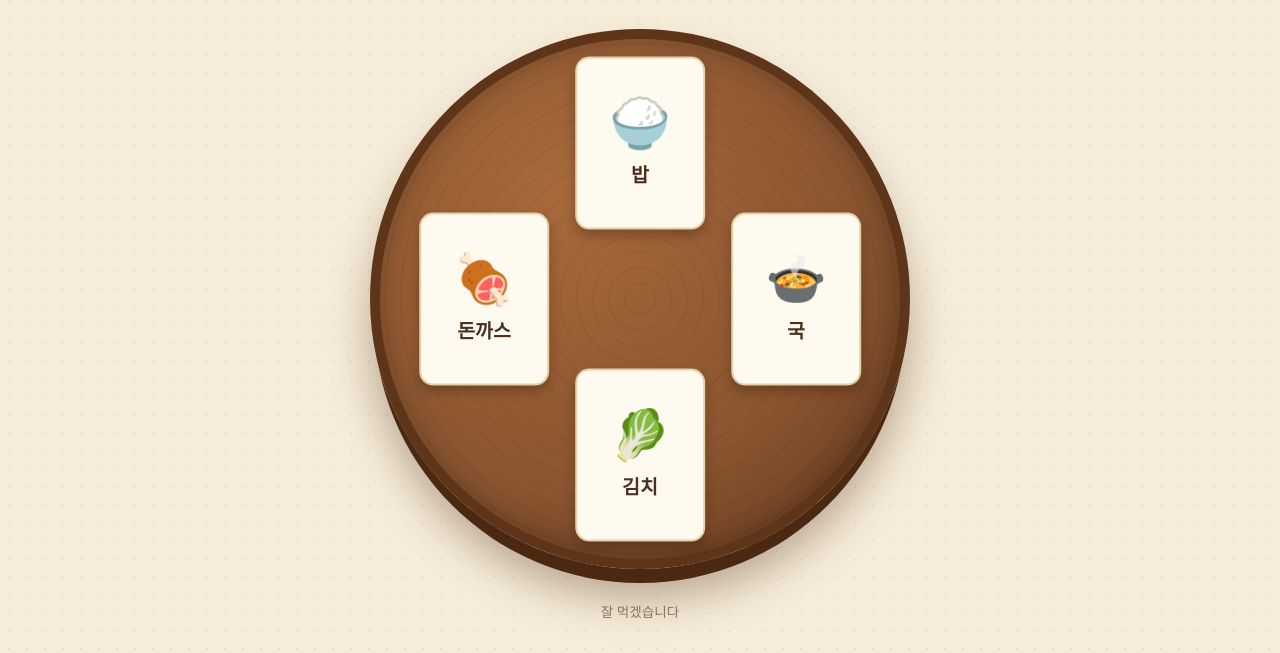
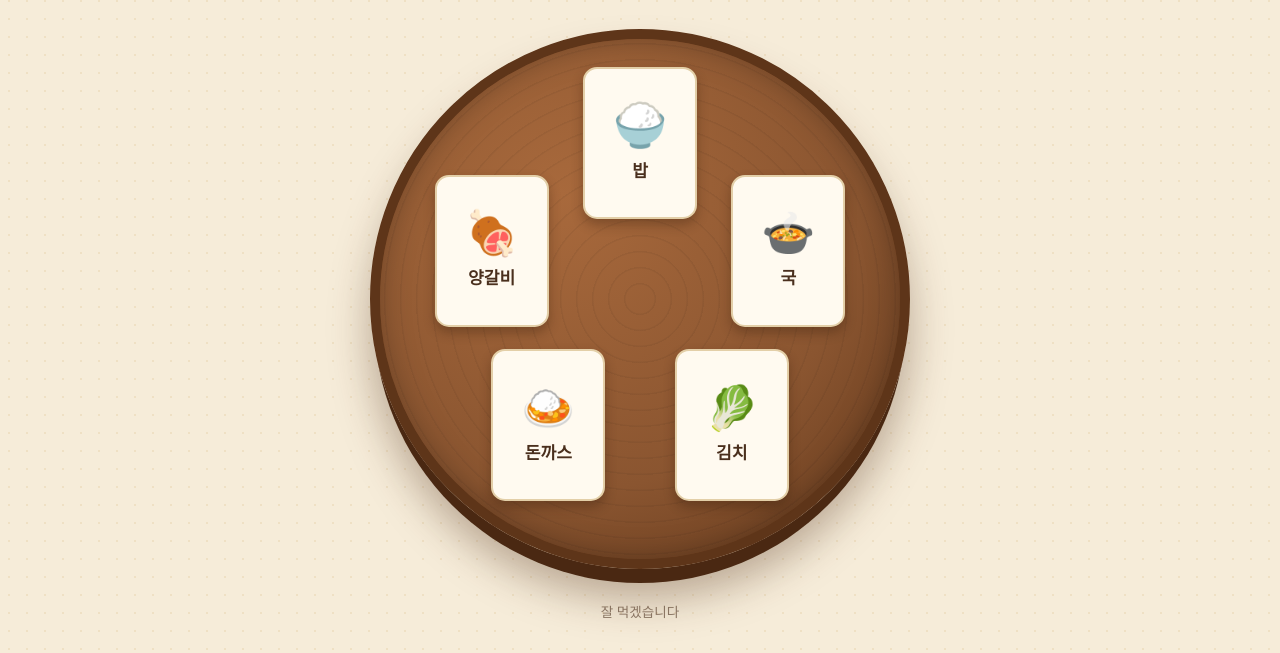
Before and after one commit to gconic/bapsang02, a plain HTML site: page index.html in a window 1280 px wide. Shown: the part 152-805 px from the top of the page. Drawn offline with Linux system fonts and the light colour scheme.

Commit message:
양갈비 추가

```diff
--- a/index.html
+++ b/index.html
@@ -140,7 +140,8 @@
       <li data-emoji="🍚">밥</li>
       <li data-emoji="🍲">국</li>
       <li data-emoji="🥬">김치</li>
-      <li data-emoji="🍖">돈까스</li>
+      <li data-emoji="🍛">돈까스</li>
+      <li data-emoji="🍖">양갈비</li>
     </ul>
   </div>
 
```
